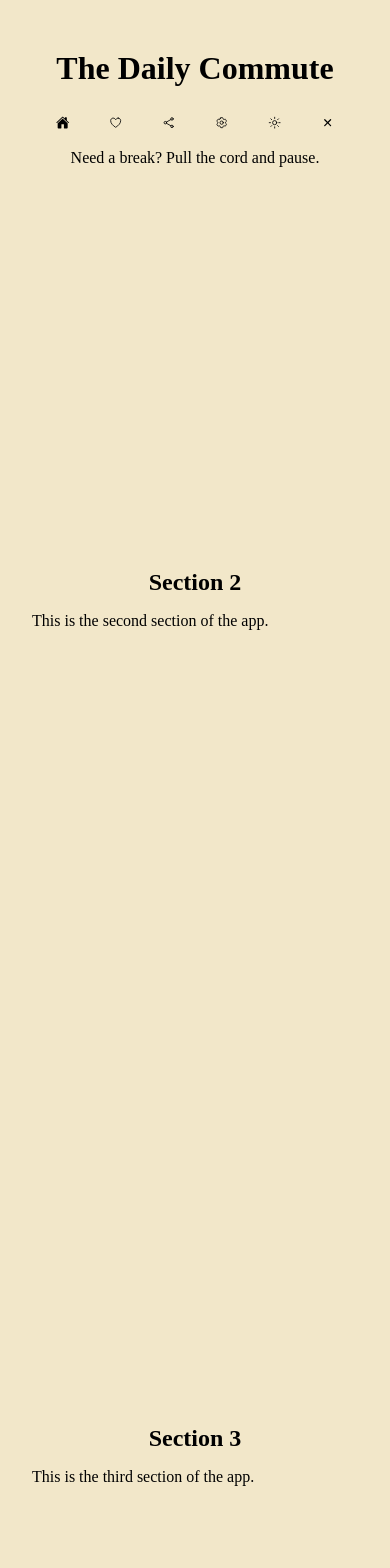
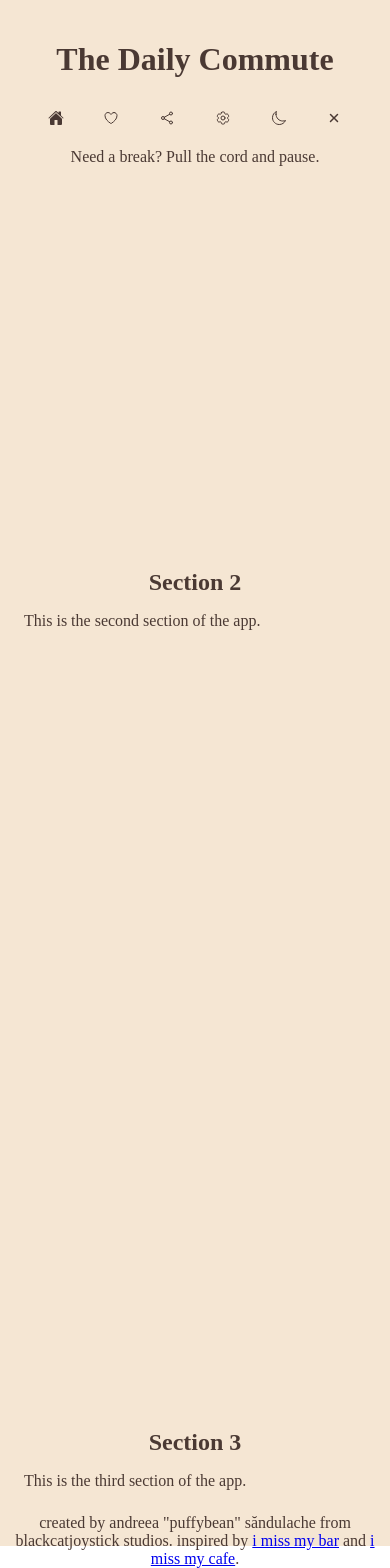
Before and after one commit to SAndreeaM/the-daily-commute, a React (Vite) app: page / in a window 390 px wide. Shown: the part 329-1897 px from the top of the page. Before the commit the page ends 1839 px from the top, so only its background shows below. Built offline with nearby package versions, Linux system fonts and the light colour scheme.

Commit message:
Rework css, add light/dark mode functionality along with colour palette

```diff
--- a/package.json
+++ b/package.json
@@ -12,7 +12,8 @@
   "dependencies": {
     "react": "^18.3.1",
     "react-dom": "^18.3.1",
-    "react-icons": "^5.3.0"
+    "react-icons": "^5.3.0",
+    "use-local-storage": "^3.0.0"
   },
   "devDependencies": {
     "@eslint/js": "^9.13.0",
--- a/src/App.css
+++ b/src/App.css
@@ -1,6 +1,7 @@
 /* GLOBAL Styles */
-.root {}
-
+* {
+  box-sizing: border-box;
+}
 h1, h2, h3 {
   width: 100%;
   text-align: center;
@@ -8,7 +9,23 @@ h1, h2, h3 {
 }
 
 .app {
-  margin: 32px;
+  width: 100%;
+  height: 100%;
+
+  background-color: var(--background-colour);
+  color: var(--text-colour);
+
+  display: flex;
+  flex-flow: column nowrap;
+  justify-content: space-between;
+  align-items: stretch;
+  gap: 16px;
+}
+
+/* SECTION */
+.section-container {
+  width: 100%;
+  height: 100%;
 
   display: flex;
   flex-flow: row nowrap;
@@ -17,14 +34,12 @@ h1, h2, h3 {
   gap: 16px;
 }
 
-/* SECTION */
 .section {
   height: auto;
   max-height: 100vh;
   width: 33%;
   padding: 16px;
 
-  box-sizing: border-box;
   text-align: justify;
 
   display: flex;
@@ -81,19 +96,20 @@ h1, h2, h3 {
   cursor: pointer;
 }
 
+.menu button svg{
+  height: 1rem;
+  width: 1rem;
+  color: var(--text-colour);
+}
+
 .home-content {
   width: 100%;
   height: 95vh;
-  margin-bottom: 16px;
   text-align: center;
 
   display: flex;
   flex-flow: column nowrap;
   justify-content: center;
-}
-
-.home-content p {
-  height: 2rem;
 }
 
 /* SECTION 2 */
@@ -113,59 +129,64 @@ h1, h2, h3 {
   flex-grow: 1;
 }
 
+footer {
+  height: 1vh;
+  width: 100%;
+  margin-bottom: 32px;
+  text-align: center;
+}
+
 /* RESPONSIVENESS */
 @media (max-width: 1200px) {
-  .app {
+  .section-container {
     flex-flow: column nowrap;
   }
 
   .section {
     min-width: 100%;
   }
+
+  footer {
+    margin-bottom: 16px;
+  }
 }
 
 @media (max-width: 768px) {
   .app {
     gap: 8px;
-    margin: 16px;
-  }
-
-  .section {
-    margin: 8px 0;
+    padding: 16px;
   }
 
   .section-content {
     margin-bottom: 8px;
+    gap: 8px;
   }
 
   .menu {
     margin-bottom: 8px;
   }
 
-  .home-content p {
-    height: 1.5rem;
+  footer {
+    margin-bottom: 8px;
   }
 }
 
 @media (max-width: 480px) {
   .app {
     gap: 4px;
-    margin: 8px;
-  }
-
-  .section {
-    margin: 4px 0;
+    padding: 8px;
   }
 
   .section-content {
     margin-bottom: 4px;
+    gap: 4px;
   }
 
   .menu {
     margin-bottom: 4px;
   }
 
-  .home-content p {
-    height: 1rem;
+  footer {
+    margin-bottom: 16px;
   }
 }
--- a/src/App.tsx
+++ b/src/App.tsx
@@ -1,17 +1,13 @@
-import Menu from './Menu';
-
-import { useState, useEffect } from 'react'
-
-import Section1 from './Section1.tsx'
-import Section2 from './Section2.tsx'
-import Section3 from './Section3.tsx'
-
-import './App.css'
+import { useState, useEffect } from 'react';
+import Section1 from './Section1.tsx';
+import Section2 from './Section2.tsx';
+import Section3 from './Section3.tsx';
+import './App.css';
 
 function App() {
   // GetRandomInt
-  function getRandomInt(a:number, b:number) {
-    return Math.floor(a + Math.random() * (b + 1))
+  function getRandomInt(a: number, b: number) {
+    return Math.floor(a + Math.random() * (b + 1));
   }
 
   // Quip Handler
@@ -36,8 +32,15 @@ function App() {
   ];
 
   const [quip, setQuip] = useState<string>(quips[getRandomInt(0, quips.length - 1)]); // Initialise quip update
+  const [lightMode, setLightMode] = useState<boolean>(true); // Handle light/dark mode state
 
-  useEffect(() =>  { // Change quip
+  useEffect(() => {
+    // Update the data-theme attribute whenever lightMode changes
+    document.documentElement.setAttribute('data-theme', lightMode ? 'light' : 'dark');
+  }, [lightMode]);
+
+  useEffect(() => {
+    // Change quip every 20 seconds
     const quipInterval = setInterval(() => {
       setQuip(prevQuip => {
         const quipIndex = getRandomInt(0, quips.length - 1);
@@ -50,13 +53,23 @@ function App() {
 
   return (
     <div className='app flexbox'>
-      <Section1
-        quip={quip}
-      />
-      <Section2 />
-      <Section3 />
+      <div className='section-container flexbox'>
+        <Section1
+          quip={quip}
+          lightMode={lightMode}
+          onToggleLightMode={() => setLightMode(prev => !prev)}
+        />
+        <Section2 />
+        <Section3 />
+      </div>
+      <footer>
+        <p>
+          created by andreea "puffybean" săndulache from blackcatjoystick studios.
+          inspired by <a href="https://imissmybar.com/lander" target="_blank">i miss my bar</a> and <a href="https://imissmycafe.com/" target="_blank">i miss my cafe</a>.
+        </p>
+      </footer>
     </div>
-  )
+  );
 }
 
-export default App
+export default App;
--- a/src/Menu.tsx
+++ b/src/Menu.tsx
@@ -20,10 +20,11 @@ import {
 interface Props {
   onMenuClick: (id: string, toggleMenu?: boolean, lightMode?: boolean) => void;
   menuState: boolean;
-  lightMode: boolean; // Added lightMode prop to handle light/dark mode
-  menuPage: string;  // Add menuPage prop
+  lightMode: boolean;
+  menuPage: string;
 }
 
+// Menu component
 const Menu: FC<Props> = ({ onMenuClick, menuState, lightMode, menuPage }) => {
   const menuItems = [
     { id: "home", icon: menuPage === "home" ? <IoHome /> : <IoHomeOutline /> },
@@ -44,12 +45,13 @@ const Menu: FC<Props> = ({ onMenuClick, menuState, lightMode, menuPage }) => {
 
   return (
     <div className='menu flexbox'>
-      {menuItems.map((item) => (
+      {menuItems.map(({ id, icon, toggleMenu, lightMode }) => (
         <button
-          key={item.id}
-          onClick={() => onMenuClick(item.id, item.toggleMenu, item.lightMode)}
+          key={id}
+          onClick={() => onMenuClick(id, toggleMenu, lightMode)}
+          aria-label={id}
         >
-          {item.icon}
+          {icon}
         </button>
       ))}
     </div>
--- a/src/Section1.tsx
+++ b/src/Section1.tsx
@@ -4,40 +4,45 @@ import './App.css';
 
 interface Props {
   quip: string;
+  lightMode: boolean;
+  onToggleLightMode: () => void;
 }
 
 function Section1(props: Props) {
-  type MenuOption = "home" | "credits" | "social" | "settings"; // Define Menu Options type
-  const [menuPage, setMenuPage] = useState<MenuOption>("home"); // Initialise default menuPage
-  const [menuState, setMenuState] = useState<boolean>(true); // Default to the menu being closed
-  const [lightMode, setLightMode] = useState<boolean>(false); // Handle light/dark mode state
+  type MenuOption = "home" | "credits" | "social" | "settings"; // Define the menu options
+  const [menuPage, setMenuPage] = useState<MenuOption>("home"); // Initialise the menuPage state
+  const [menuState, setMenuState] = useState<boolean>(true); // Initialise the menuState state
 
+  // Handle menu clicks
   const handleMenuClick = (id: string, toggleMenu?: boolean, lightMode?: boolean) => {
-    // If toggleMenu is true, toggle the menu visibility
-    if (toggleMenu && id !== "lightMode") {
-      setMenuState((prevMenuState) => !prevMenuState);
-    } else if (id !== "lightMode") {
-      // If a menu option is clicked (and it's not the lightMode), force the menu to open and update the menuPage
-      setMenuState(true);  // Open the menu when a menu option is clicked
-      if (["home", "credits", "social", "settings"].includes(id)) {
-        setMenuPage(id as MenuOption); // Set the current page to the clicked menu option
-      }
+    if (id === "lightMode") {
+      props.onToggleLightMode(); // Call the toggle function from props
+      return;
     }
 
-    // Toggle light mode only (without affecting the menu state)
-    if (id === "lightMode") {
-      setLightMode((prevLightMode) => !prevLightMode); // Toggle light/dark mode
+    if (toggleMenu && id !== "lightMode") {
+      setMenuState(prevMenuState => !prevMenuState);
+    } else if (id !== "lightMode") {
+      setMenuState(true);
+      if (["home", "credits", "social", "settings"].includes(id)) {
+        setMenuPage(id as MenuOption);
+      }
     }
   };
 
-  // Render Section1 content based on the current menuPage
+  // Render the content based on the menuPage state
   const renderSection1Content = () => {
     switch (menuPage) {
       case "home":
         return (
           <div className='home-content section-content flexbox'>
             <h1>The Daily Commute</h1>
-            <Menu onMenuClick={handleMenuClick} menuState={menuState} lightMode={lightMode} menuPage={menuPage} />
+            <Menu
+              onMenuClick={handleMenuClick}
+              menuState={menuState}
+              lightMode={props.lightMode}
+              menuPage={menuPage}
+            />
             <p>{props.quip}</p>
           </div>
         );
@@ -69,21 +74,22 @@ function Section1(props: Props) {
 
   return (
     <div className='section1 section flexbox'>
-      {/* Render top menu based on the menu state */}
-      {
-        (menuPage !== "home" || !menuState) && (
-          <Menu onMenuClick={handleMenuClick} menuState={menuState} lightMode={lightMode} menuPage={menuPage} />
-        )
-      }
+      {/* {Render the menu if the menuPage is not "home" or the menuState is false} */}
+      {(menuPage !== "home" || !menuState) && (
+        <Menu
+          onMenuClick={handleMenuClick}
+          menuState={menuState}
+          lightMode={props.lightMode}
+          menuPage={menuPage}
+        />
+      )}
 
-      {/* Render content based on the menu state */}
-      {
-        (menuState) && (
-          <div className='section-content flexbox hide-scrollbar'>
-            {renderSection1Content()}
-          </div>
-        )
-      }
+      {/* {Render the content if the menuState is true} */}
+      {menuState && (
+        <div className='section-content flexbox hide-scrollbar'>
+          {renderSection1Content()}
+        </div>
+      )}
     </div>
   );
 }
--- a/src/index.css
+++ b/src/index.css
@@ -1,14 +1,31 @@
+/* Light Theme */
 :root {
-  height: 100%;
-  width: 100%;
+  --background-colour: #F5E6D3;
+  --text-colour: #4A3933;
+  --border-colour: #8C7A6B;
+  --accent-colour: #D2B48C;
+  --hightlight-colour: #A67B5B;
+}
 
-  padding: 0;
-  margin: 0;
-
-  background: #F2E7C9;
+/* Dark Theme */
+[data-theme="dark"] {
+  --background-colour: #1a1a1a;
+  --text-colour: #E6D5C4;
+  --border-colour: #2A2A2A;
+  --accent-colour: #8C7A6B;
+  --hightlight-colour: #D2B48C;
 }
 
 p, h1, h2, h3, h4, h5, h6, a {
   padding: 0;
   margin: 0;
 }
+
+* {
+  margin: 0;
+  padding: 0;
+  box-sizing: border-box;
+
+  scrollbar-width: thin;
+  scrollbar-color: var(--text-colour) var(--background-colour);
+}
```
Also changed, not shown: 1 other file (tests, documents, lock files or other folders).
